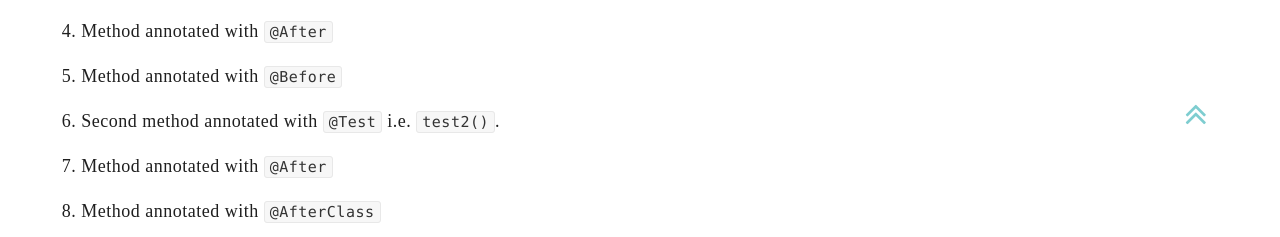
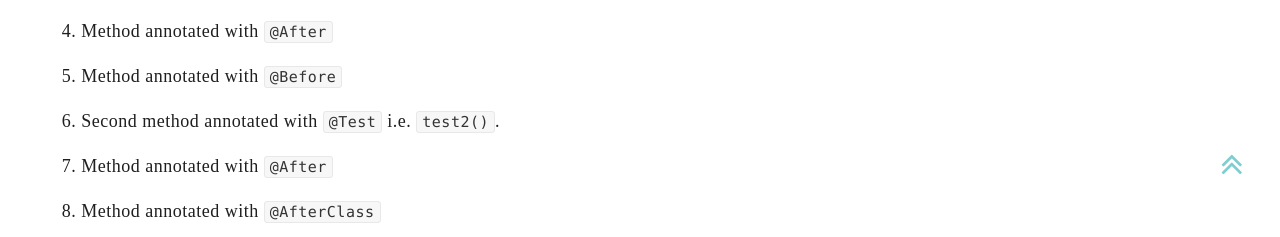
Before and after one commit to DiliniRajapaksha/DeveloperJournal, a Jekyll site: the page built from _posts/2017-04-26-junit-tutorial.markdown, in a window 1280 px wide and 1400 px high, scrolled down 505 px. Shown: the part 1160-1397 px from the top of the window. Built offline with Jekyll 4.4.1, drawn with Linux system fonts in a browser that asks for light colours; nearby versions of some CDN libraries; a script that is not in the unit is left out.

Commit message:
update comments and back to top

```diff
--- a/_includes/comments.html
+++ b/_includes/comments.html
@@ -4,7 +4,7 @@
     var HYVOR_TALK_WEBSITE = 1073; // DO NOT CHANGE THIS
     var HYVOR_TALK_CONFIG = {
         url: '{{ page.url | absolute_url }}',
-        id: '{{page.id}}'
+        id: '{{ page.url | absolute_url }}'
     };
 </script>
 <script async type="text/javascript" src="//talk.hyvor.com/web-api/embed"></script>
--- a/_includes/head.html
+++ b/_includes/head.html
@@ -1,7 +1,7 @@
 
  <head>
 
-  <link rel="stylesheet" href={{ "/css/layout1.css" | prepend: site.baseurl }}>
+  <link rel="stylesheet" href={{ "/css/layout1.css" | prepend: site.baseurl }}?{{ site.time | date: '%s%N' }}">
 
   <link rel="stylesheet" href={{ "/fonts/font-awesome/css/font-awesome.min.css" | prepend: site.baseurl }}>
   <!-- Google Tag Manager -->
--- a/_layouts/default2.html
+++ b/_layouts/default2.html
@@ -4,7 +4,7 @@
 
  <head>
 
-  <link rel="stylesheet" href={{ "/css/layout2.css" | prepend: site.baseurl }}>
+  <link rel="stylesheet" href={{ "/css/layout2.css" | prepend: site.baseurl }}?{{ site.time | date: '%s%N' }}">
   <link rel="stylesheet" href={{ "/fonts/font-awesome/css/font-awesome.min.css" | prepend: site.baseurl }}>
 
   <!-- Google Tag Manager -->
--- a/css/layout1.scss
+++ b/css/layout1.scss
@@ -561,13 +561,14 @@ pre{
 	max-width: 1140px;
 }
 
-.back-to-top *{
+.back-to-top{
     position: fixed;
     padding: 1em;
     bottom: 2em;
     right: 1em;
     color: var(--turquoise)!important;
 }
-/*.back-to-top a{
-    	color: var(--turquoise)!important;
-    }*/
+
+.back-to-top *{
+    color: var(--turquoise)!important;
+}
--- a/css/layout2.scss
+++ b/css/layout2.scss
@@ -890,10 +890,15 @@ hr.gray{
     padding-top: 2em;
     padding-bottom: 1em;
 }
-.back-to-top *{
+
+.back-to-top{
     position: fixed;
     padding: 1em;
     bottom: 2em;
     right: 1em;
     color: var(--turquoise)!important;
 }
+
+.back-to-top *{
+    color: var(--turquoise)!important;
+}
```
